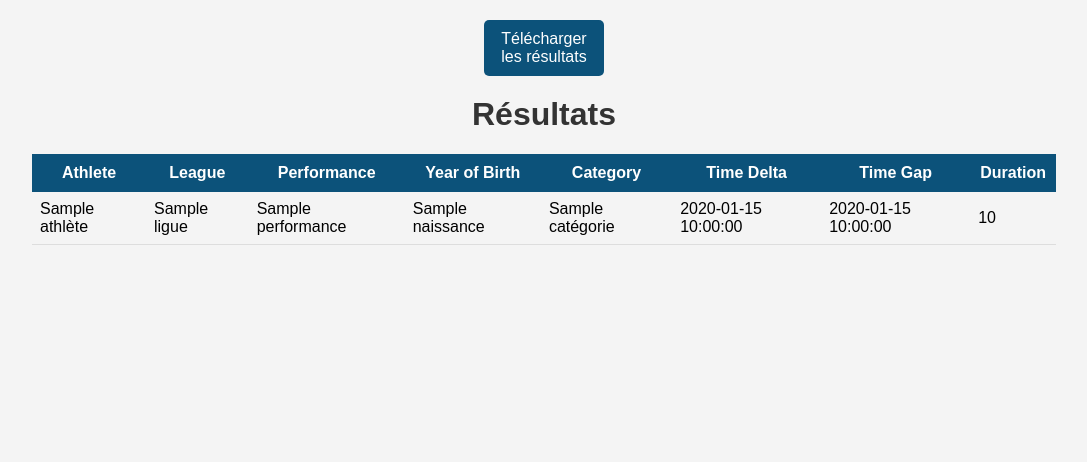
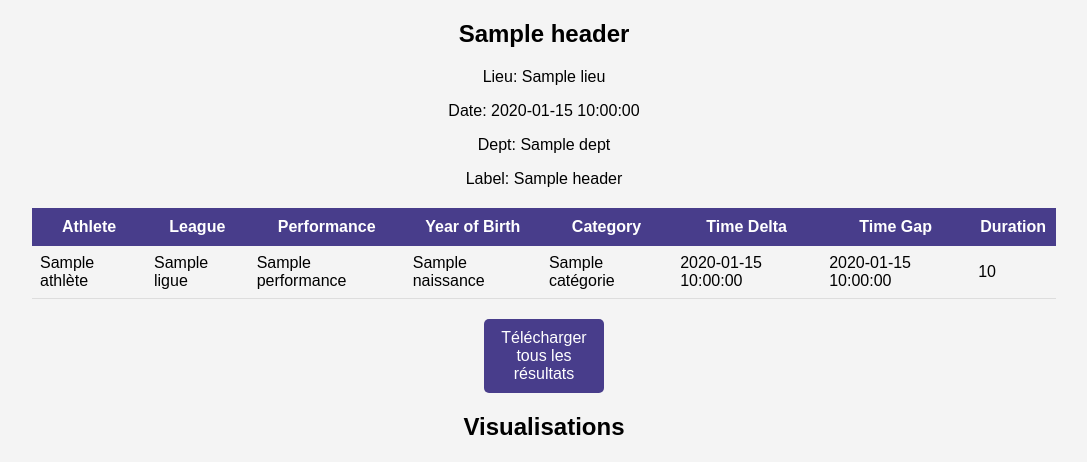
Before and after one commit to Kirscher/ResultAthle, a Flask app: template app/templates/results.html in a window 1280 px wide. Shown: the top 462 px of the page, without its empty margins (96-1183 px from the left). Before the commit the page ends 245 px from the top, so only its background shows below. Run offline with Flask 3, Linux system fonts and the light colour scheme; the template is opened without the code that fills it: most values are stand-ins (such as "Sample title", 1, 10 or a date in 2020).

Commit message:
[+] add webapp structure

```diff
--- a/app/app.py
+++ b/app/app.py
@@ -1,22 +1,46 @@
 from flask import Flask, render_template, request, send_file
 from scraping import scrape
+import matplotlib.pyplot as plt
+import visu
+import os
 
 app = Flask(__name__)
 
-@app.route('/')
+
+@app.route("/")
 def index():
-    return render_template('index.html')
+    return render_template("index.html")
 
-@app.route('/scrape', methods=['POST'])
+
+@app.route("/scrape", methods=["POST"])
 def scrape_results():
-    url = request.form['url']
-    results = scrape(url)
+    url = request.form["url"]
+    header, results = scrape(url)
     if results is None:
-        return render_template('index.html', error_message="Error occurred while scraping. Please check the URL and try again.")
+        return render_template(
+            "index.html",
+            error_message="Error occurred while scraping. Please check the URL and try again.",
+        )
     else:
-        return render_template('results.html', results=results.to_dict('records'))
+        # Get the absolute path of the directory where app.py is located
+        dir_path = os.path.dirname(os.path.realpath(__file__))
 
-@app.route('/download')
+        # Generate plots
+        visu.plot_distribution(results, "Naissance")
+        plt.savefig(os.path.join(dir_path, "static", "Naissance.png"))
+        visu.plot_category_distribution(results, "Catégorie")
+        plt.savefig(os.path.join(dir_path, "static", "Catégorie.png"))
+        visu.plot_time_gap(results)
+        plt.savefig(os.path.join(dir_path, "static", "time_gap.png"))
+        visu.plot_duration(results)
+        plt.savefig(os.path.join(dir_path, "static", "duration.png"))
+
+        return render_template(
+            "results.html", results=results.to_dict("records"), header=header
+        )
+
+
+@app.route("/download")
 def download():
     # Placeholder code to generate CSV file from results data
     # Replace this with your actual CSV generation logic
@@ -24,10 +48,11 @@ def download():
     dummy_csv_data = "Column1,Column2\nValue1,Value2\nValue3,Value4"
     return send_file(
         dummy_csv_data,
-        mimetype='text/csv',
-        attachment_filename='results.csv',
-        as_attachment=True
+        mimetype="text/csv",
+        download_name="results.csv",
+        as_attachment=True,
     )
 
-if __name__ == '__main__':
+
+if __name__ == "__main__":
     app.run(debug=True)
--- a/app/static/style.css
+++ b/app/static/style.css
@@ -38,7 +38,7 @@ input[type="text"] {
 
 /* Apply styles to the submit button */
 button[type="submit"] {
-    background-color: #0c527a;
+    background-color: #483d8b;
     color: white;
     padding: 10px 20px;
     border: none;
@@ -55,7 +55,7 @@ table {
 
 /* Apply styles to the table headers */
 th {
-    background-color: #0c527a;
+    background-color: #483d8b;
     color: white;
     padding: 10px;
 }
@@ -73,7 +73,7 @@ a {
     margin: 20px auto;
     text-align: center;
     padding: 10px;
-    background-color: #0c527a;
+    background-color: #483d8b;
     color: white;
     text-decoration: none;
     border-radius: 5px;
--- a/app/templates/results.html
+++ b/app/templates/results.html
@@ -1,14 +1,21 @@
 <!DOCTYPE html>
 <html lang="en">
+
 <head>
     <meta charset="UTF-8">
     <meta name="viewport" content="width=device-width, initial-scale=1.0">
     <title>Scraped Results</title>
     <link rel="stylesheet" type="text/css" href="{{ url_for('static', filename='style.css') }}">
 </head>
+
 <body>
-    <a href="/download">Télécharger les résultats</a>
-    <h1>Résultats</h1>
+    <div style="text-align: center;">
+        <h2>{{ header.nom }}</h2>
+        <p>Lieu: {{ header.lieu }}</p>
+        <p>Date: {{ header.date }}</p>
+        <p>Dept: {{ header.dept }}</p>
+        <p>Label: {{ header.label }}</p>
+    </div>
     <table>
         <thead>
             <tr>
@@ -24,8 +31,7 @@
         </thead>
         <tbody>
             {% for result in results %}
-            {% if loop.index <= 10 %}
-            <tr>
+            {% if loop.index <= 10 %} <tr>
                 <td>{{ result.Athlète }}</td>
                 <td>{{ result.Ligue }}</td>
                 <td>{{ result.Performance }}</td>
@@ -34,10 +40,25 @@
                 <td>{{ result.time_delta }}</td>
                 <td>{{ result.time_gap }}</td>
                 <td>{{ result.duration }}</td>
-            </tr>
-            {% endif %}
-            {% endfor %}
+                </tr>
+                {% endif %}
+                {% endfor %}
         </tbody>
     </table>
+    <div style="text-align: center;">
+        <a href="/download">Télécharger tous les résultats</a>
+        <h2>Visualisations</h2>
+        <table style="margin: 0 auto;">
+            <tr>
+                <td><img src="{{ url_for('static', filename='Naissance.png') }}" alt="Naissance Distribution"></td>
+                <td><img src="{{ url_for('static', filename='Catégorie.png') }}" alt="Catégorie Distribution"></td>
+            </tr>
+            <tr>
+                <td><img src="{{ url_for('static', filename='time_gap.png') }}" alt="Time Gap"></td>
+                <td><img src="{{ url_for('static', filename='duration.png') }}" alt="Duration"></td>
+            </tr>
+        </table>
+    </div>
 </body>
+
 </html>
--- /dev/null
+++ b/app/visu.py
@@ -0,0 +1,45 @@
+import pandas as pd
+import matplotlib.pyplot as plt
+
+figsize = (8, 4)
+color = "darkslateblue"
+
+
+def plot_distribution(df, column):
+    """
+    Plot a histogram for a specific column in the dataframe
+    """
+    plt.figure(figsize=figsize)
+    df[column].hist(bins=30, color=color)
+    plt.title(f"Distribution of {column}")
+    plt.show()
+
+
+def plot_category_distribution(df, column):
+    """
+    Plot a bar chart for a categorical column in the dataframe
+    """
+    plt.figure(figsize=figsize)
+    df[column].value_counts().plot(kind="bar", color=color)
+    plt.title(f"Distribution of {column}")
+    plt.show()
+
+
+def plot_time_gap(df):
+    """
+    Plot a line chart for time gap
+    """
+    plt.figure(figsize=figsize)
+    df["time_gap"].value_counts().sort_index().plot(color=color)
+    plt.title("Time Gap")
+    plt.show()
+
+
+def plot_duration(df):
+    """
+    Plot a line chart for duration
+    """
+    plt.figure(figsize=figsize)
+    df["duration"].plot(color=color)
+    plt.title("Duration")
+    plt.show()
```
Also changed, not shown: app/scraping.py (+5 -2 lines).
